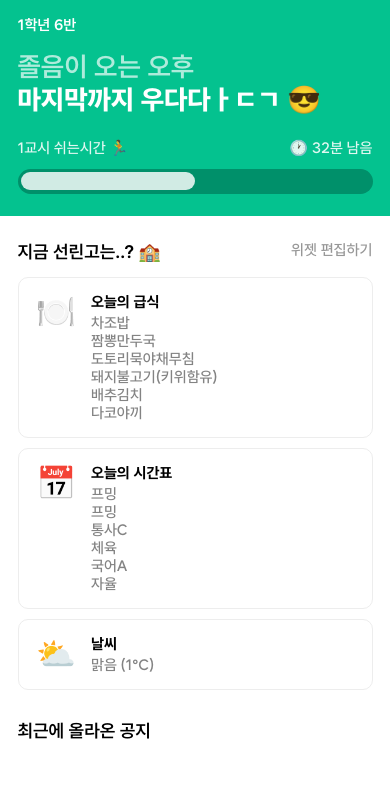
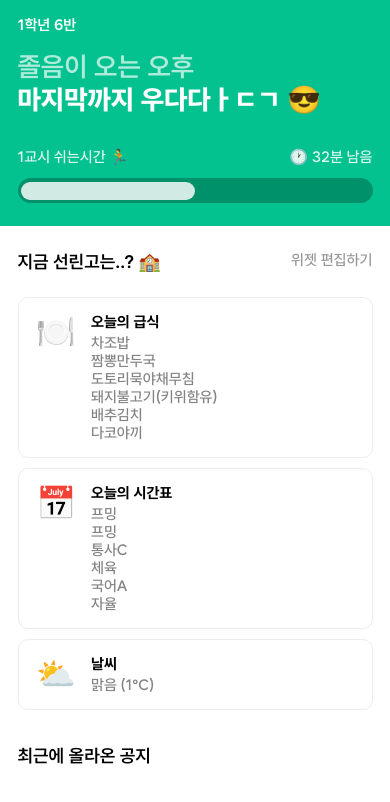
Before and after one commit to iamfiro/sunrin-life-app, a React Native app: screen /Home in a window 390 px wide. Shown: the top 802 px of the page. Built offline with nearby package versions, Linux system fonts and the light colour scheme.

Commit message:
💄 Update styling in schoolDataList and home screens

```diff
--- a/components/home/schoolDataList.tsx
+++ b/components/home/schoolDataList.tsx
@@ -30,7 +30,7 @@ export default function HomeSchoolDataList({ navigation }: IDefaultScreenProps)
                     <Title size={5} color="#979797" weight="200">위젯 편집하기</Title>
                 </TouchableOpacity>
             </View>
-            <View style={{ marginTop: 15 }}>
+            <View style={{ marginTop: 25}}>
                 <SchoolInfoComponent emoji="🍽️" title="오늘의 급식" data="차조밥
 짬뽕만두국
 도토리묵야채무침
@@ -54,7 +54,7 @@ const style = StyleSheet.create({
     section: {
         padding: 17.5,
         paddingTop: 25,
-        paddingBottom: 20,
+        paddingBottom: 25,
     },
 
     schoolInfoContainer: {
--- a/screens/home.tsx
+++ b/screens/home.tsx
@@ -77,12 +77,13 @@ const style = StyleSheet.create({
 	},
 
     bottom: {
-        height: 100,
+        height: 110,
 
         paddingLeft: 17.5,
 		paddingRight: 17.5,
+		paddingBottom: 23,
 
-        justifyContent: "center",
+        justifyContent: "flex-end",
     },
 
     progressDataContainer: {
```
